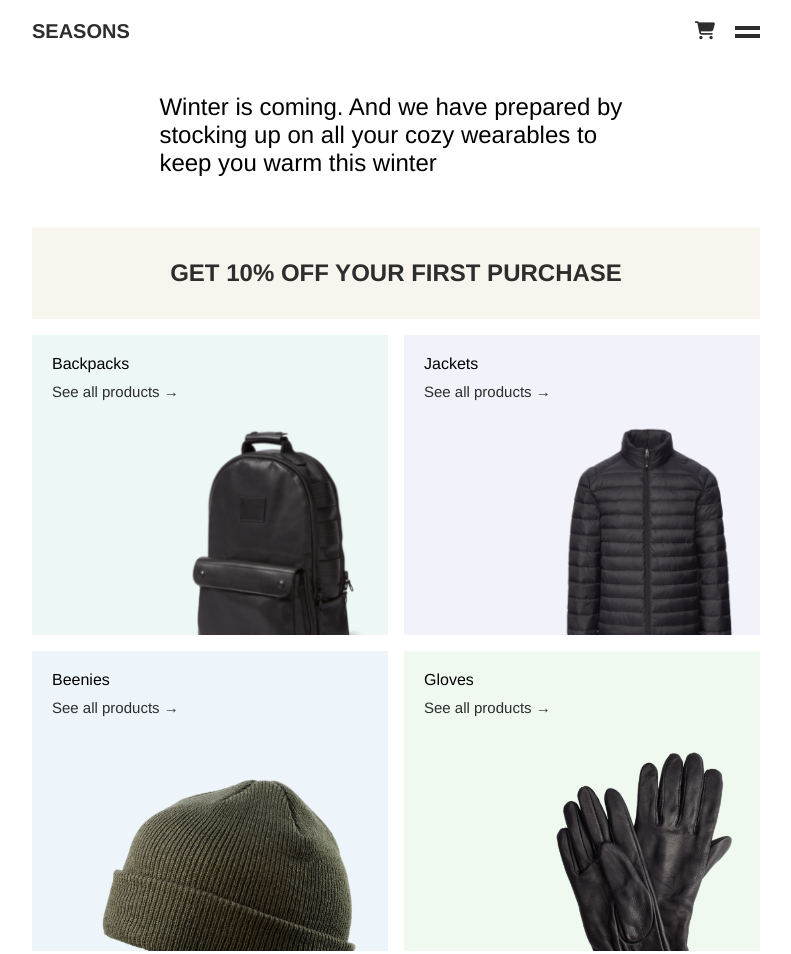
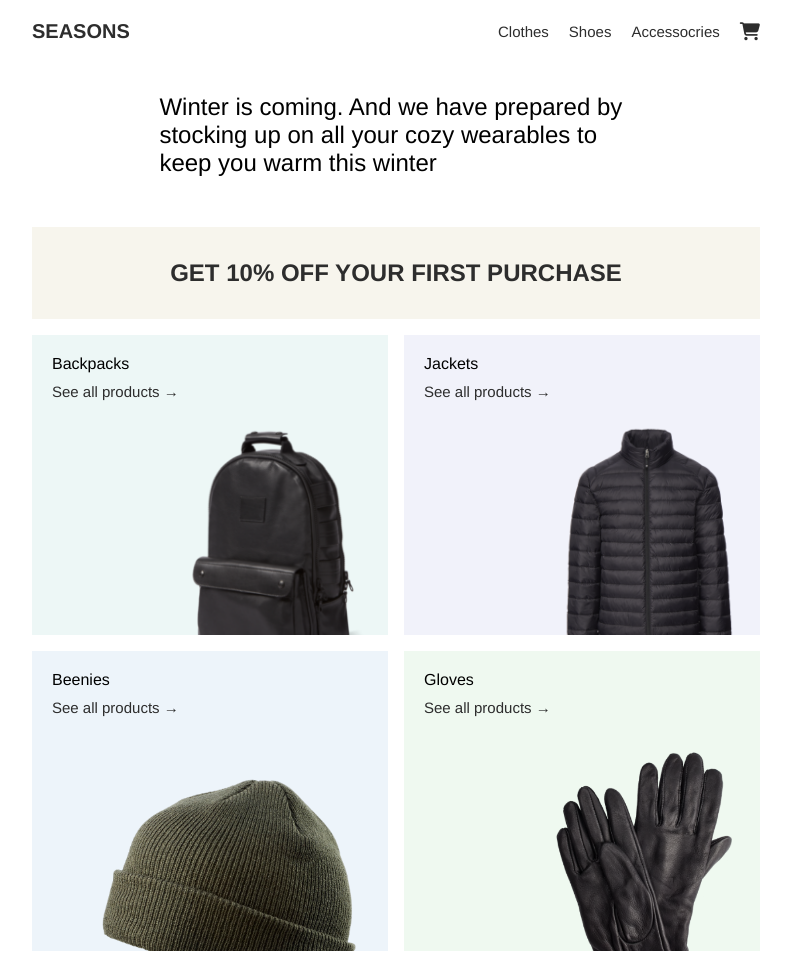
Before and after one commit to andreasgylche/webshop, a website: page index.html in a window 1280 px wide. Shown: the top 954 px of the page, without its empty margins (244-1035 px from the left). Drawn offline with Linux system fonts and the light colour scheme.

Commit message:
tilføjet desktop menu

```diff
--- a/styles/_andreas.scss
+++ b/styles/_andreas.scss
@@ -286,6 +286,77 @@ footer{
     }
   }
 
+  .burger{
+    display: none;
+  }
+
+  .cart{
+    margin-right: 0;
+    margin-left: 20px;
+  }
+
+  header{
+    display: flex;
+    justify-content: space-between;
+    align-items: center;
+  }
+
+  .brand{
+    flex-grow: 1;
+  }
+
+  nav{
+    position: relative;
+    transform: translateX(0);
+    width: auto;
+    height: auto;
+    background: transparent;
+    display: inline-block;
+
+    .navLinks{
+      flex-direction: row;
+      justify-content: center;
+    }
+
+    .navLink{
+      color: #2d2d2d;
+      font-weight: 400;
+      font-size: 15px;
+
+      &:nth-of-type(2){
+        margin: 0 20px;
+      }
+    }
+  }
+
+  /*
+
+  nav{
+  display: block;
+  position: absolute;
+  transform: translateX(-70vw);
+  transition: transform .2s ease-in;
+  z-index: 1;
+
+  &.open{
+    height: 100vh;
+    top: 0;
+    left: 0;
+    width: 70vw;
+    background: white;
+    transform: translateX(0);
+
+    display: flex;
+    justify-content: center;
+    align-items: center;
+
+    .navLink{
+      color: #2d2d2d;
+    }
+  }
+
+   */
+
 }
 
 @media only screen and (min-width: 1200px) {
```
Also changed, not shown: styles/main.css, 1 other file.
